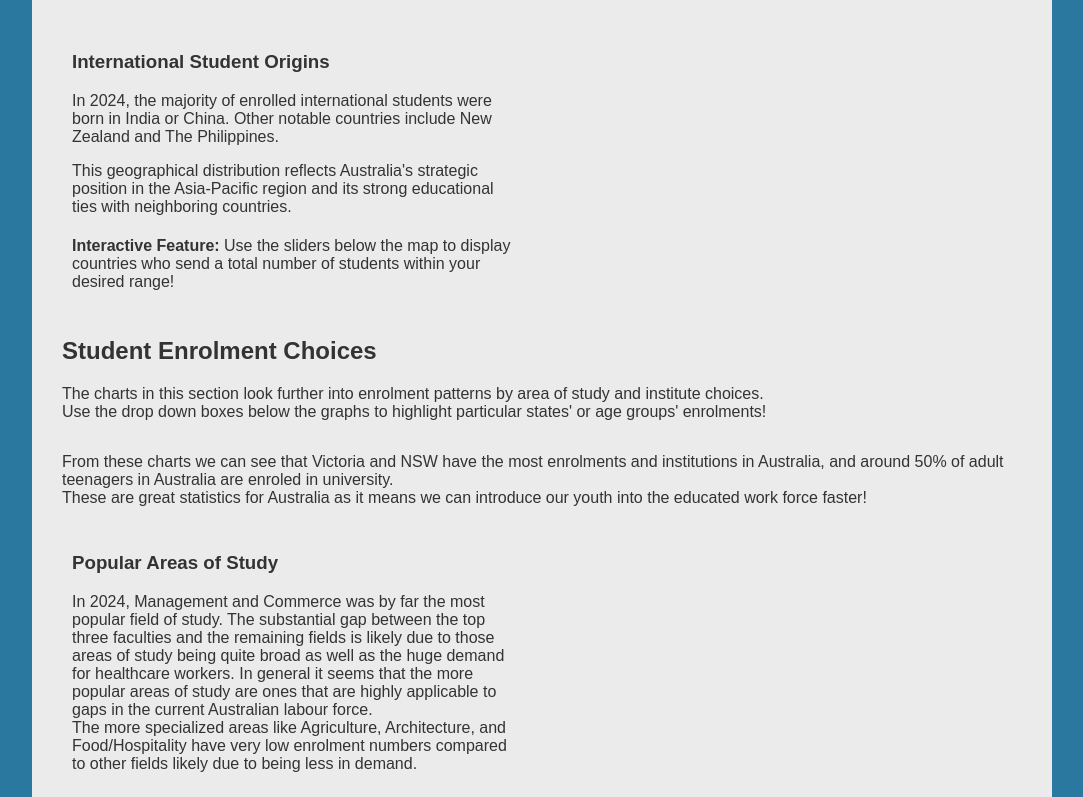
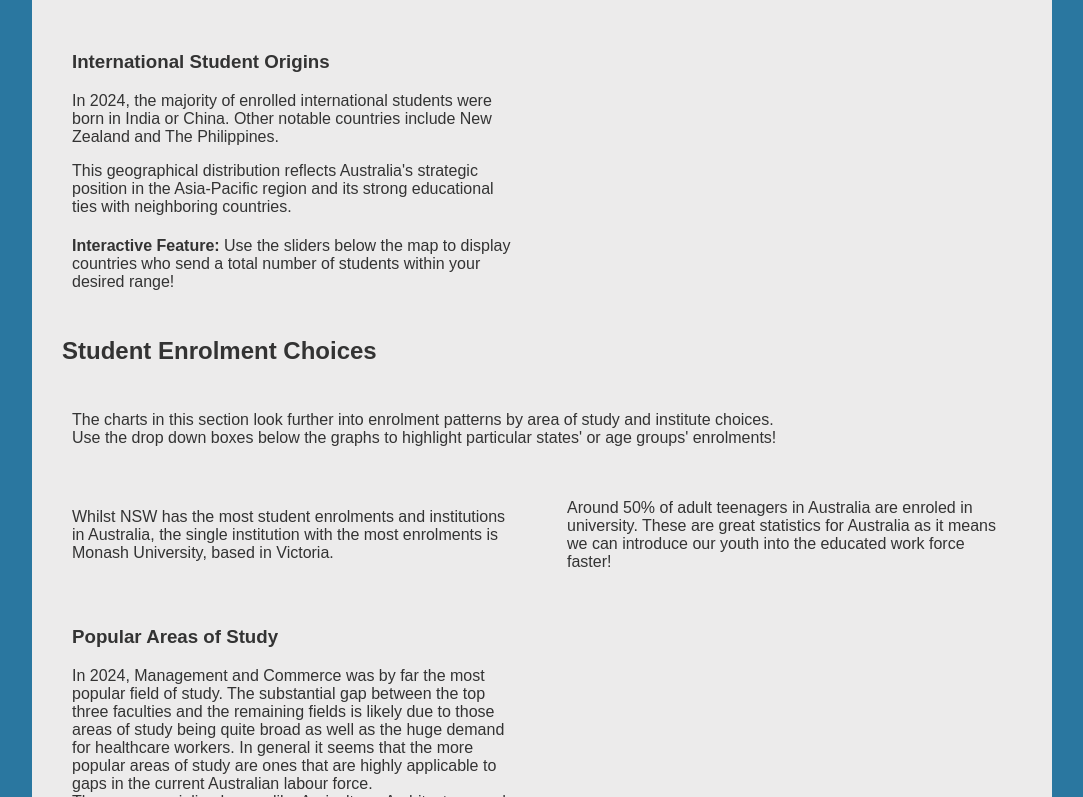
Before and after one commit to ninflo/Data-Visualisation-FIT3179, a plain HTML site: page a2.html in a window 1280 px wide. Shown: the part 442-1239 px from the top of the page, without its empty margins (98-1181 px from the left). Drawn offline with Linux system fonts and the light colour scheme; a script that the page names is missing.

Commit message:
edited text

```diff
--- a/a2.html
+++ b/a2.html
@@ -101,7 +101,9 @@
 
         <div>
             <h2>Student Enrolment Choices</h2>
-            <p>The charts in this section look further into enrolment patterns by area of study and institute choices. <br> Use the drop down boxes below the graphs to highlight particular states' or age groups' enrolments!</p>
+            <div class="text-content">
+                <p>The charts in this section look further into enrolment patterns by area of study and institute choices. <br> Use the drop down boxes below the graphs to highlight particular states' or age groups' enrolments!</p>
+            </div>
             <div class="content-grid">
                 <div>
                     <div id="donutChart"></div>
@@ -114,7 +116,16 @@
         </div>
 
         <div>
-            <p>From these charts we can see that Victoria and NSW have the most enrolments and institutions in Australia, and around 50% of adult teenagers in Australia are enroled in university.<br> These are great statistics for Australia as it means we can introduce our youth into the educated work force faster!</p>
+            <div class="content-grid">
+                <div class="text-content">
+                    <p>Whilst NSW has the most student enrolments and institutions in Australia, the single institution with the most enrolments is Monash University, based in Victoria.</p>
+                </div>
+                <div class="text-content">
+                    <p>Around 50% of adult teenagers in Australia are enroled in university. These are great statistics for Australia as it means we can introduce our youth into the educated work force faster!</p>
+                </div>
+
+
+            </div>
             <div class="content-grid">
                 <div class="text-content">
                     <h3>Popular Areas of Study</h3>
```
